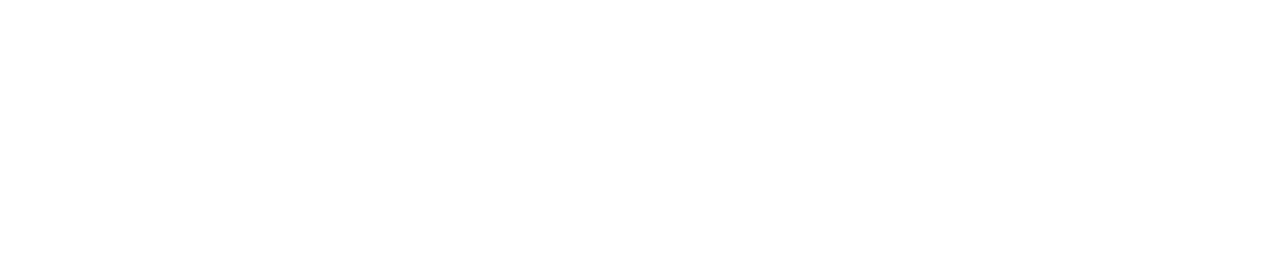
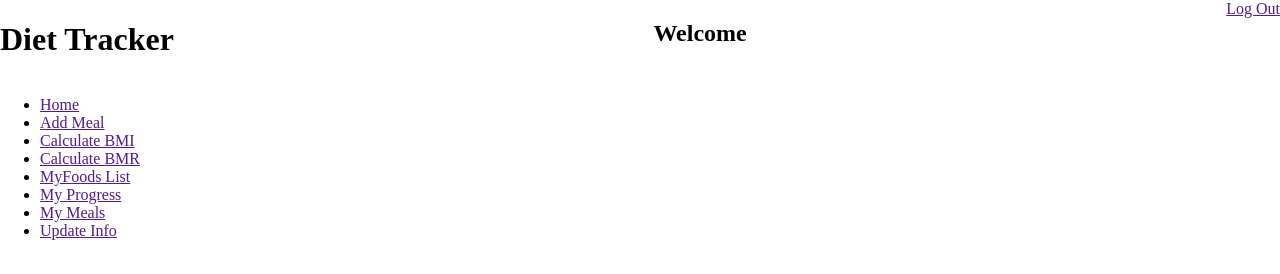
Before and after one commit to moathnatour/module-ii-final-project-Moath-Natour, a plain HTML site: page index.html in a window 1280 px wide. Drawn offline with Linux system fonts and the light colour scheme.

Commit message:
html homepage markup

```diff
--- a/index.html
+++ b/index.html
@@ -4,8 +4,39 @@
     <meta charset="UTF-8">
     <meta name="viewport" content="width=device-width, initial-scale=1.0">
     <title>Document</title>
+    <link rel="stylesheet" href="dist/styles.css">
 </head>
 <body>
+    <header class="header">
+        <h1>Diet Tracker</h1>
+        <h2 id="greet__display">Welcome</h2>
+        <a href="" class="__break-right">Log Out</a>
+    </header>
+    <nav class="nav-bar">
+        <ul class="nav-list">
+            <li><a href="">Home</a></li>
+            <li><a href="">Add Meal</a></li>
+            <li><a href="">Calculate BMI</a></li>
+            <li><a href="">Calculate BMR</a></li>
+            <li><a href="">MyFoods List</a></li>
+            <li><a href="">My Progress</a></li>
+            <li><a href="">My Meals</a></li>
+            <li><a href="">Update Info</a></li>
+        </ul>
+    </nav>
+    <main>
+        <article id="calorie-tracker">
+
+        </article>
+
+        <article id="weight-tracker">
+
+        </article>
+
+        <article id="today-tracker">
+
+        </article>
+    </main>
 
     <script src="dist/model.js"></script>
 </body>
--- /dev/null
+++ b/styles.scss
@@ -0,0 +1,34 @@
+*,
+*::after,
+*::before{
+    box-sizing: border-box;
+}
+
+html, body{
+
+    margin: 0;
+    padding: 0;
+    height: 100%;
+}
+
+main{
+    margin: 0;
+    padding: 0;
+    height: 100%;
+}
+
+.header{
+    display: flex;
+    gap: 1rem;
+
+}
+
+.__break-right{
+
+   margin-inline: auto;
+}
+
+#greet__display{
+flex: 1;
+text-align: center;
+}
```
Also changed, not shown: dist/styles.css (added).
